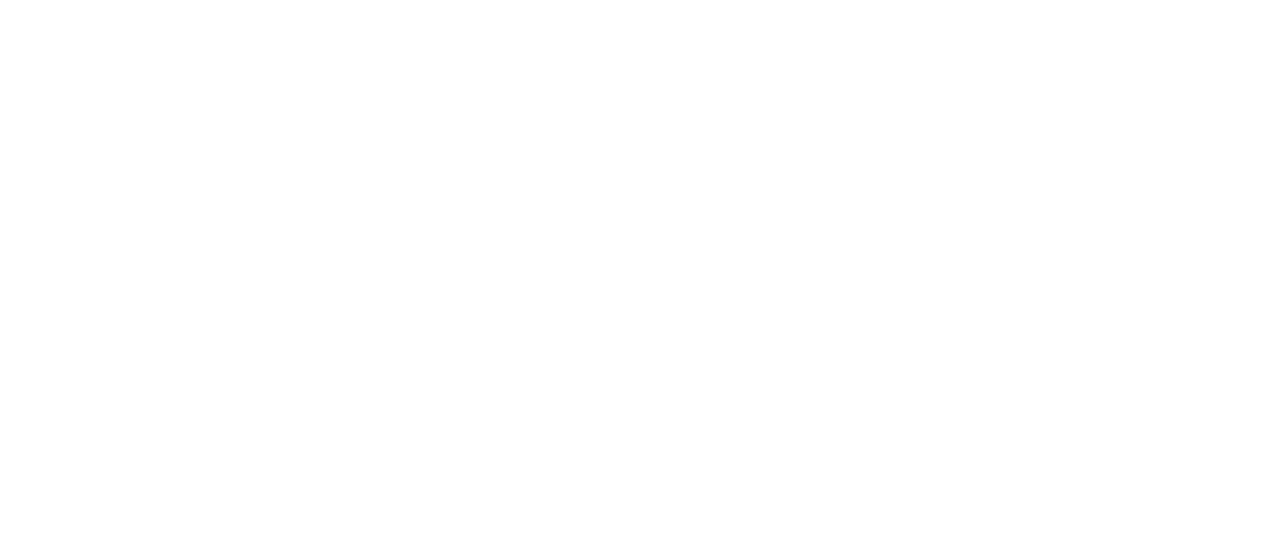
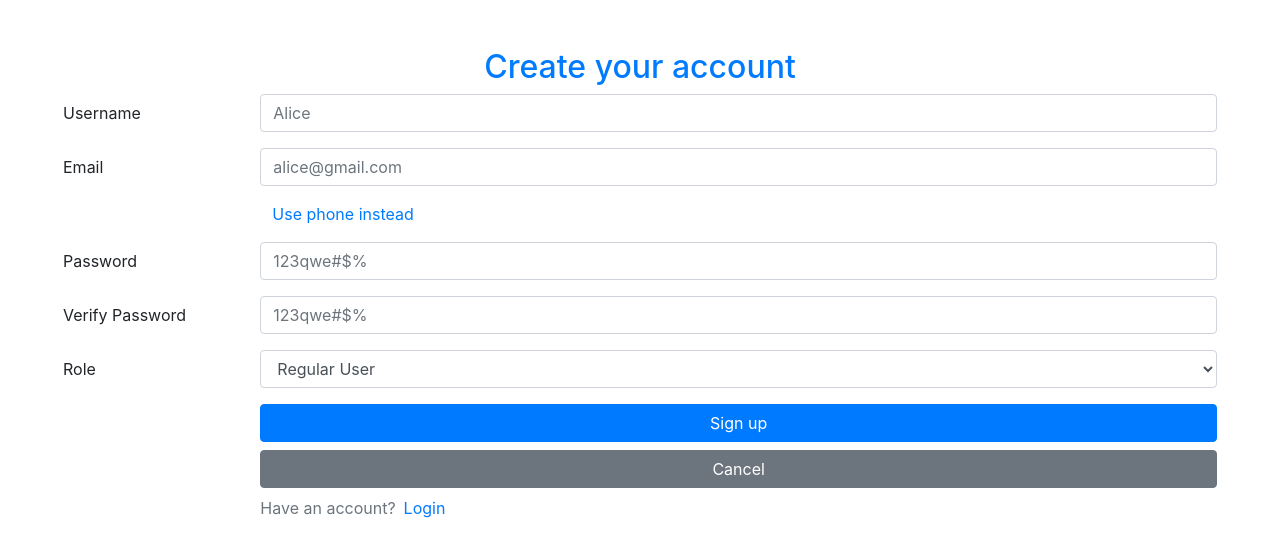
Before and after one commit to xiaojinhe/CS5610-spring20-final-project, a React (Create React App) app in the folder cs5610-spring20-final-project-client-react/: page /register in a window 1280 px wide. Shown: the top 556 px of the page. Built offline with nearby package versions, Linux system fonts and the light colour scheme.

Commit message:
added register page

```diff
--- a/cs5610-spring20-final-project-client-react/src/actions/UserProfileAction.js
+++ b/cs5610-spring20-final-project-client-react/src/actions/UserProfileAction.js
@@ -1,6 +1,11 @@
-import {FIND_USER_BY_ID} from "../common/constants";
+import {FIND_USER_BY_ID, REGISTER} from "../common/constants";
 
 export const findUserByIdAction = (user) => ({
     type: FIND_USER_BY_ID,
     user: user
 });
+
+export const registerUser = (username, password, role, email, phone) => ({
+    type: REGISTER,
+    registerUser: {username, password, role, email, phone}
+});
--- a/cs5610-spring20-final-project-client-react/src/common/constants.js
+++ b/cs5610-spring20-final-project-client-react/src/common/constants.js
@@ -47,5 +47,8 @@ export const RATE_MOVIE = "RATE_MOVIE";
 export const FAVORITE_MOVIE = "FAVORITE_MOVIE";
 export const TOGGLE_FAVORITE = "TOGGLE_FAVORITE";
 
-//action type for user profile
+//action type for user
 export const FIND_USER_BY_ID = "FIND_USER_BY_ID";
+
+// action for login and register
+export const REGISTER = "REGISTER";
--- /dev/null
+++ b/cs5610-spring20-final-project-client-react/src/components/register/RegisterComponent.js
@@ -0,0 +1,179 @@
+import React from 'react';
+import {Link} from 'react-router-dom';
+
+class RegisterComponent extends React.Component {
+
+  state = {
+    username: '',
+    password: '',
+    verifyPassword: '',
+    role: 'REGULAR',
+    email: '',
+    phone: '',
+    registerWithEmail: true
+  };
+
+  toggleRegisterWithEmail = () => {
+    this.setState({registerWithEmail: !this.state.registerWithEmail});
+  };
+
+  render() {
+    return(
+      <div className="container-fluid">
+        <div className="signup-form m-5">
+          <h2 className=" text-primary text-center">Create your account</h2>
+          <div className="form-group row">
+            <label htmlFor="username"
+                   className="col-sm-2 col-form-label ">
+              Username
+            </label>
+            <div className="col-sm-10">
+              <input className="form-control"
+                     id="username"
+                     type="text"
+                     placeholder="Alice"
+                     onChange={(event) => {
+                       this.setState({username: event.target.value})
+                     }}
+                     value={this.state.username}/>
+            </div>
+          </div>
+          {this.state.registerWithEmail &&
+            <div>
+              <div className="form-group row">
+                <label htmlFor="email"
+                       className="col-sm-2 col-form-label ">
+                  Email
+                </label>
+                <div className="col-sm-10">
+                  <input className="form-control"
+                         type="email"
+                         id="email"
+                         placeholder="alice@gmail.com"
+                         onChange={(event) => {
+                           this.setState({email: event.target.value});
+                         }}/>
+                  <button className="btn border-0 text-primary pt-3 pb-0"
+                          onClick={this.toggleRegisterWithEmail}>
+                    Use phone instead
+                  </button>
+                </div>
+              </div>
+            </div>
+          }
+          {!this.state.registerWithEmail &&
+           <div>
+             <div className="form-group row">
+               <label htmlFor="phone"
+                      className="col-sm-2 col-form-label ">
+                 Phone
+               </label>
+               <div className="col-sm-10">
+                 <input className="form-control"
+                        type="tel"
+                        id="phone"
+                        placeholder="(123) 456-7890"
+                        onChange={(event) => {
+                          this.setState({phone: event.target.value});
+                        }}/>
+                 <button className="btn border-0 text-primary pt-3 pb-0"
+                         onClick={this.toggleRegisterWithEmail}>
+                   Use email instead
+                 </button>
+               </div>
+             </div>
+           </div>
+          }
+          <div className="form-group row">
+            <label htmlFor="password"
+                   className="col-sm-2 col-form-label ">
+              Password
+            </label>
+            <div className="col-sm-10">
+              <input type="password"
+                     className="form-control"
+                     id="password"
+                     placeholder="123qwe#$%"
+                     onChange={(event) => {
+                       this.setState({password: event.target.value});
+                     }}/>
+            </div>
+          </div>
+          <div className="form-group row">
+            <label htmlFor="passwordVerify"
+                   className="col-sm-2 col-form-label ">
+              Verify Password
+            </label>
+            <div className="col-sm-10">
+              <input type="password"
+                     className="form-control"
+                     id="passwordVerify"
+                     placeholder="123qwe#$%"
+                     onChange={(event) => {
+                       this.setState({verifyPassword: event.target.value});
+                     }}/>
+            </div>
+          </div>
+          <div className="form-group row">
+            <label htmlFor="role"
+                   className="col-sm-2 col-form-label ">
+              Role
+            </label>
+            <div className="col-sm-10">
+              <select className="form-control"
+                      id="role"
+                      value={this.state.role}
+                      onChange={(event) => {
+                        this.setState({role: event.target.value});
+                      }}>
+                <option value="REGULAR">
+                  Regular User
+                </option>
+                <option value="CRITIC">
+                  Critic
+                </option>
+              </select>
+            </div>
+          </div>
+          <div className="form-group row">
+            <div className="col-sm-2"/>
+            <div className="col-sm-10">
+              <button className="btn btn-primary btn-block"
+                      onClick={() => {
+                        if(this.props.register(this.state.username,
+                                            this.state.password,
+                                            this.state.verifyPassword,
+                                            this.state.role,
+                                            this.state.email,
+                                            this.state.phone)) {
+                          //TODO: need to think about the route later
+                          this.props.history.push("/profile");
+                        }
+                      }}>
+                Sign up
+              </button>
+              <button className="btn btn-secondary btn-block"
+                      onClick={() => this.props.history.push("/")}>
+                Cancel
+              </button>
+              <div className="row">
+                <div className="col-12 float-left mt-2">
+                  <p id="LoginHelpInline"
+                         className="text-muted">
+                    Have an account?
+                    <Link to="/login"
+                       className="pl-2">
+                      Login
+                    </Link>
+                  </p>
+                </div>
+              </div>
+            </div>
+          </div>
+        </div>
+      </div>
+    );
+  }
+}
+
+export default RegisterComponent;
--- /dev/null
+++ b/cs5610-spring20-final-project-client-react/src/components/register/register.style.client.css
@@ -0,0 +1,10 @@
+h1 {
+    text-align: center;
+}
+
+.signup-form {
+    background-color: white;
+    margin-top: 2rem;
+    padding:40px;
+    border-radius:10px;
+}
--- a/cs5610-spring20-final-project-client-react/src/containers/MovieHomeContainer.js
+++ b/cs5610-spring20-final-project-client-react/src/containers/MovieHomeContainer.js
@@ -5,12 +5,13 @@ import {Provider} from "react-redux";
 import {BrowserRouter as Router, Route} from "react-router-dom";
 import MovieDetailContainer from "./MovieDetailContainer";
 import movieDetailReducer from "../reducers/MovieDetailReducer";
-import HomepageComponent from "../components/HomepageComponent";
+import HomepageContainer from "./HomepageContainer";
 import SearchResultComponent from "../components/SearchResultComponents/SearchResultComponent";
 import UserProfileContainer from "./UserProfileContainer";
 import userProfileReducer from "../reducers/UserProfileReducer";
 import WriteCommentComponent from "../components/WriteCommentComponent";
 import WriteReviewComponent from "../components/WriteReviewComponent";
+import RegisterContainer from "./RegisterContainer";
 
 const reducers = combineReducers({
   movieDetail: movieDetailReducer,
@@ -27,7 +28,7 @@ class MovieHomeContainer extends React.Component {
           <Router>
             <Route path="/"
                    exact={true}
-                   render={(props) => <HomepageComponent
+                   render={(props) => <HomepageContainer
                      {...props}/>
                    }/>
             <Route path="/search/:criteria"
@@ -73,11 +74,18 @@ class MovieHomeContainer extends React.Component {
                   isLoggedInUser={false}/>
               }/>
             <Route
-              path="/profile"
+            path="/profile"
+            exact={true}
+            render={(props) =>
+              <UserProfileContainer {...props}
+                                    isLoggedInUser={true}/>
+            }/>
+            <Route
+              path="/register"
               exact={true}
               render={(props) =>
-                <UserProfileContainer {...props}
-                                      isLoggedInUser={true}/>
+                <RegisterContainer {...props}
+                                   isLoggedInUser={false}/>
               }/>
 
           </Router>
--- /dev/null
+++ b/cs5610-spring20-final-project-client-react/src/containers/RegisterContainer.js
@@ -0,0 +1,33 @@
+import {connect} from "react-redux";
+import {registerUser} from "../actions/UserProfileAction";
+import RegisterComponent from "../components/register/RegisterComponent";
+
+const stateToPropertyMapper = (state) => ({
+  registerUser: state.userProfile.registerUser
+});
+
+const dispatchToPropertyMapper = (dispatch) => ({
+  // TODO: change to call our api and verify the username is not exists
+  register: (username, password, verifyPassword, role, email, phone) => {
+    if (password !== verifyPassword) {
+      alert("Password does not match!");
+      return false;
+    } else if (!username || !password) {
+      alert("username and password must be provided!");
+      return false;
+    } else if (!email && !phone) {
+      alert("Email or phone must be provided!");
+      return false;
+    } else {
+      dispatch(registerUser(username, password, role, email, phone));
+      return true;
+    }
+  }
+});
+
+const RegisterContainer = connect(
+  stateToPropertyMapper,
+  dispatchToPropertyMapper
+)(RegisterComponent);
+
+export default RegisterContainer
```
Also changed, not shown: cs5610-spring20-final-project-client-react/src/components/MovieCommentsListComponent.js (+6 -8 lines), cs5610-spring20-final-project-client-react/src/components/register/register.template.client.html (added, +19 -0 lines), cs5610-spring20-final-project-client-react/src/containers/HomepageContainer.js (renamed from cs5610-spring20-final-project-client-react/src/components/HomepageComponent.js, +5 -5 lines), cs5610-spring20-final-project-client-react/src/reducers/UserProfileReducer.js (+10 -3 lines).
